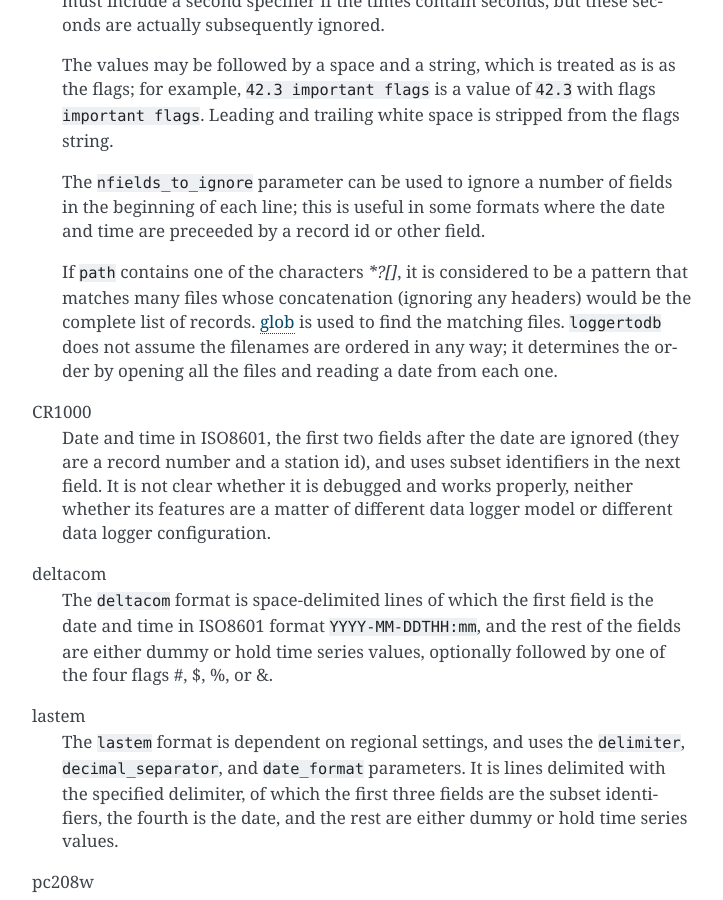
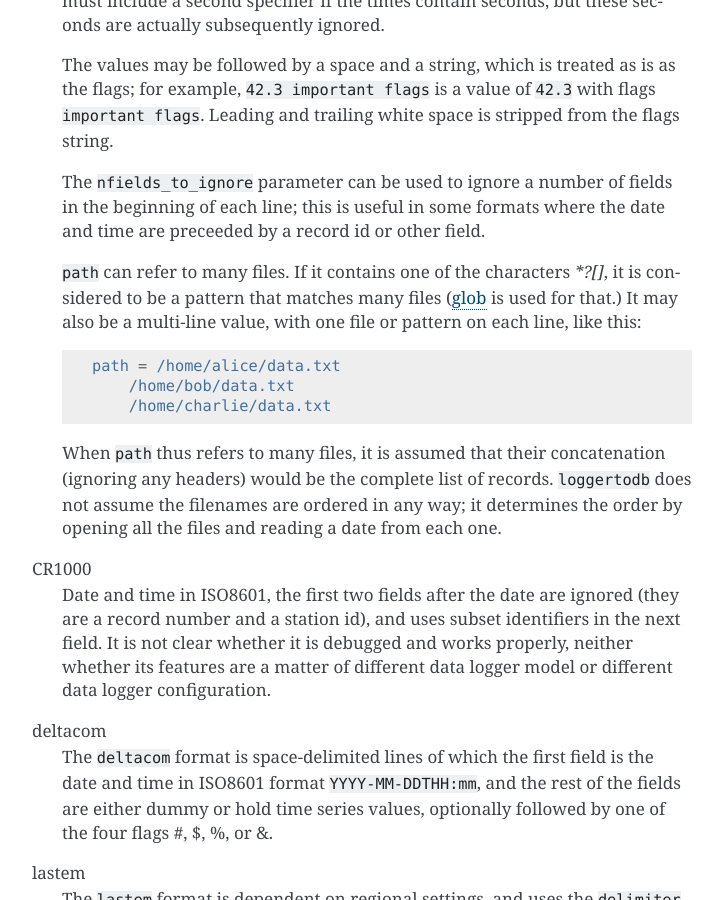
Before and after one commit to openmeteo/loggertodb, a Sphinx documentation site: the page built from docs/usage.rst, in a window 1280 px wide and 900 px high, scrolled down 7563 px. Shown: the whole window, without its empty margins (388-1111 px from the left). Built offline with Sphinx 7.4.7, drawn with Linux system fonts in a browser that asks for light colours; the version number could not be read and is left out.

Commit message:
Allow many items in "path" (fixes DEV-100)

```diff
--- a/docs/release-notes.rst
+++ b/docs/release-notes.rst
@@ -1,6 +1,11 @@
 =============
 Release notes
 =============
+
+Version 4.2 (2025-08-23)
+========================
+
+Added the possibility to specify many files (or patterns) in ``path``.
 
 Version 4.1 (2025-08-14)
 ========================
--- a/docs/usage.rst
+++ b/docs/usage.rst
@@ -387,12 +387,20 @@ simple
    fields in the beginning of each line; this is useful in some formats
    where the date and time are preceeded by a record id or other field.
 
-   If ``path`` contains one of the characters `*?[]`, it is considered
-   to be a pattern that matches many files whose concatenation (ignoring
-   any headers) would be the complete list of records. glob_ is used to
-   find the matching files. ``loggertodb`` does not assume the filenames
-   are ordered in any way; it determines the order by opening all the
-   files and reading a date from each one.
+   ``path`` can refer to many files.  If it contains one of the
+   characters `*?[]`, it is considered to be a pattern that matches
+   many files (glob_ is used for that.) It may also be a multi-line
+   value, with one file or pattern on each line, like this::
+
+        path = /home/alice/data.txt
+            /home/bob/data.txt
+            /home/charlie/data.txt
+
+   When ``path`` thus refers to many files, it is assumed that their
+   concatenation (ignoring any headers) would be the complete list of
+   records.  ``loggertodb`` does not assume the filenames are ordered in
+   any way; it determines the order by opening all the files and reading
+   a date from each one.
 
    .. _glob: https://docs.python.org/3/library/glob.html
 
```
Also changed, not shown: 2 other files.
